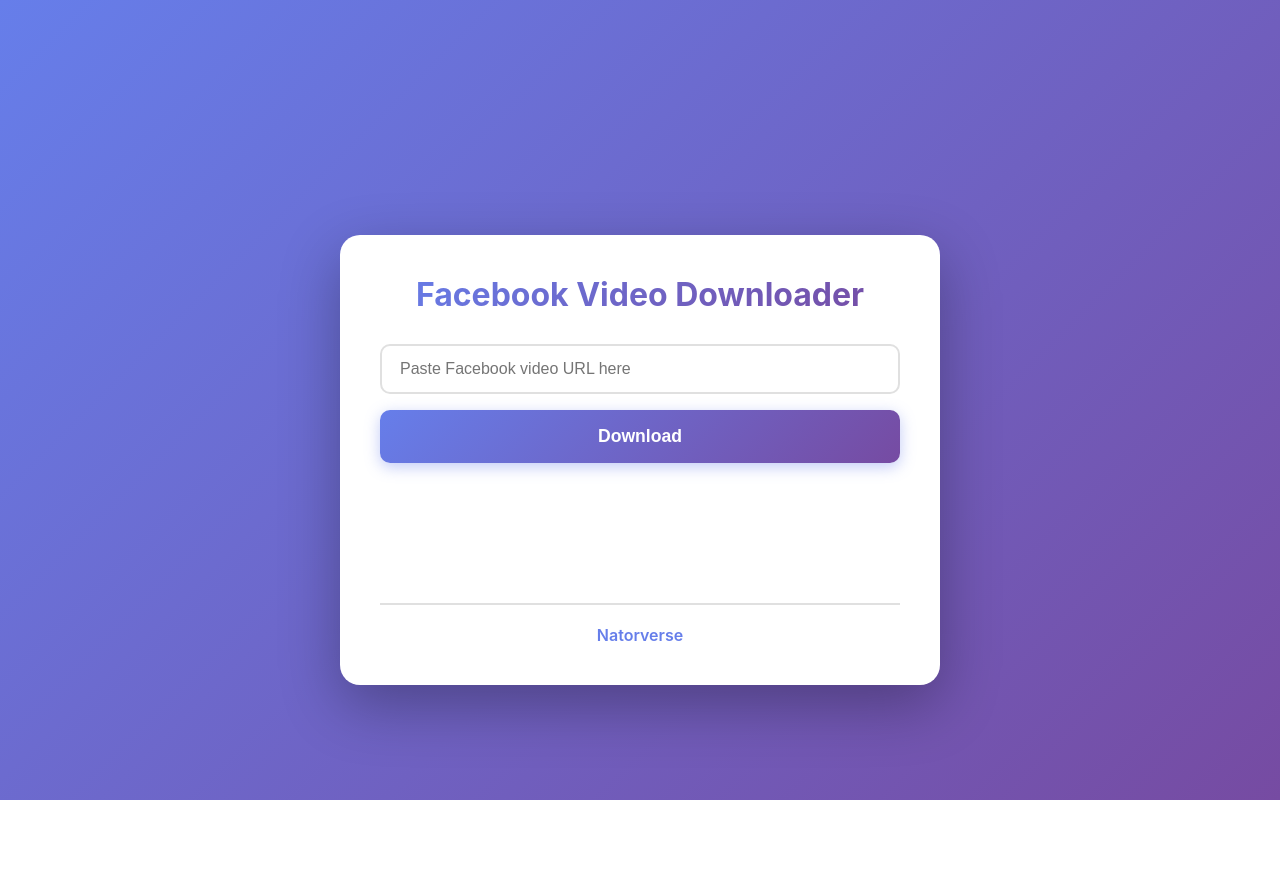
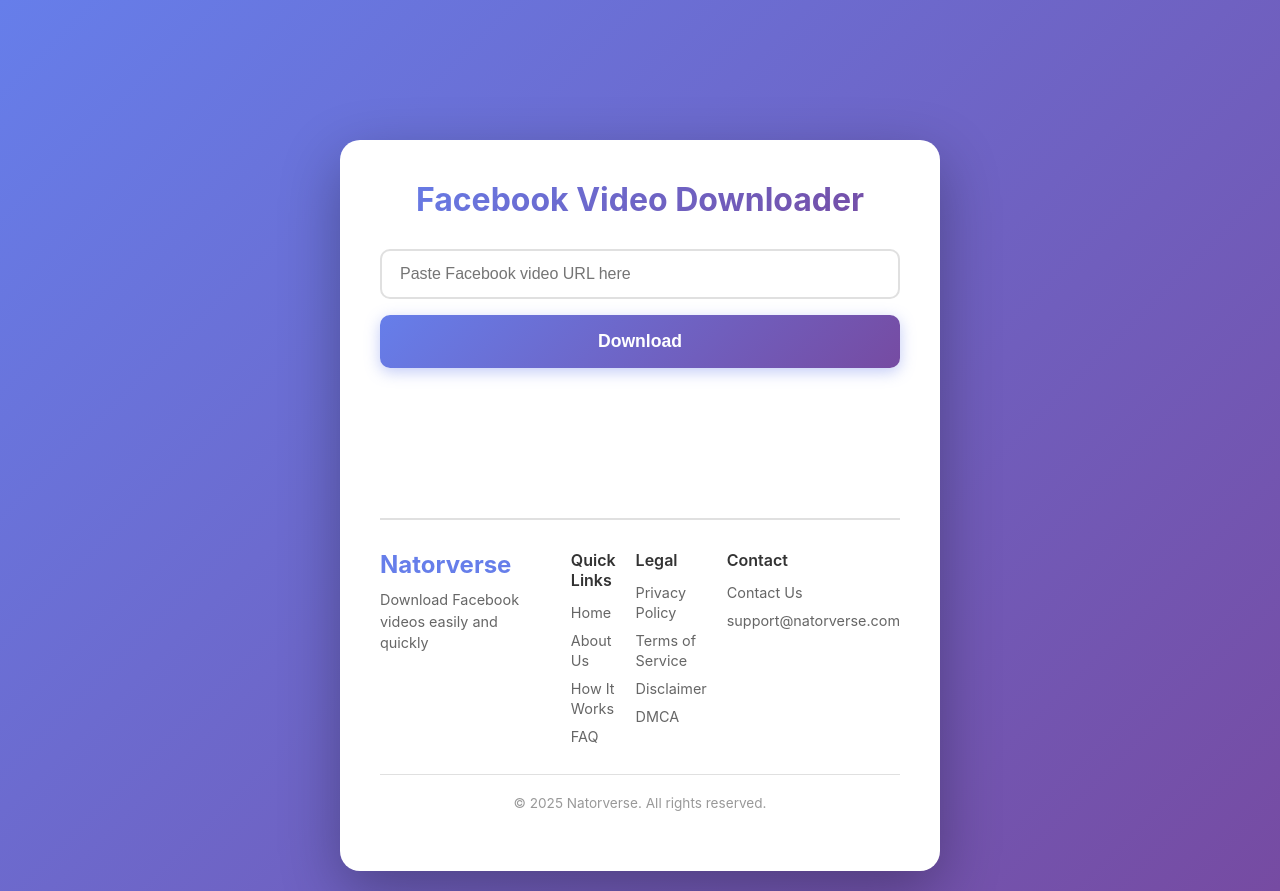
Before and after one commit to Khunze/facebook-video-downloader, a Flask app: page / in a window 1280 px wide. Before the commit the page ends 800 px from the top, so only its background shows below. Run offline with Flask 3, Linux system fonts and the light colour scheme.

Commit message:
Add professional footer and legal pages

```diff
--- a/app.py
+++ b/app.py
@@ -14,6 +14,14 @@
 @app.route('/')
 def index():
     return render_template('index.html')
+
+@app.route('/privacy')
+def privacy():
+    return render_template('privacy.html')
+
+@app.route('/terms')
+def terms():
+    return render_template('terms.html')
 
 
 @app.route('/download', methods=['POST'])
--- a/static/style.css
+++ b/static/style.css
@@ -170,17 +170,141 @@
 }
 
 .footer {
-    margin-top: 30px;
-    padding-top: 20px;
+    margin-top: 40px;
+    padding: 30px 0 20px;
     border-top: 2px solid #e0e0e0;
-    text-align: center;
 }
 
-.footer p {
+.footer-content {
+    display: grid;
+    grid-template-columns: 1fr 2fr;
+    gap: 30px;
+    margin-bottom: 20px;
+}
+
+.footer-brand h3 {
     color: #667eea;
+    font-size: 1.5rem;
+    margin-bottom: 10px;
+    font-weight: 700;
+}
+
+.footer-brand p {
+    color: #666;
+    font-size: 0.9rem;
+    line-height: 1.5;
+}
+
+.footer-links {
+    display: grid;
+    grid-template-columns: repeat(3, 1fr);
+    gap: 20px;
+}
+
+.footer-column h4 {
+    color: #333;
+    font-size: 1rem;
+    margin-bottom: 12px;
     font-weight: 600;
-    font-size: 1rem;
+}
+
+.footer-column ul {
+    list-style: none;
+    padding: 0;
     margin: 0;
+}
+
+.footer-column ul li {
+    margin-bottom: 8px;
+}
+
+.footer-column ul li a {
+    color: #666;
+    text-decoration: none;
+    font-size: 0.9rem;
+    transition: color 0.3s ease;
+}
+
+.footer-column ul li a:hover {
+    color: #667eea;
+}
+
+.footer-bottom {
+    text-align: center;
+    padding-top: 20px;
+    border-top: 1px solid #e0e0e0;
+}
+
+.footer-bottom p {
+    color: #999;
+    font-size: 0.85rem;
+    margin: 0;
+}
+
+/* Page Content Styles */
+.page-content {
+    max-width: 800px;
+    text-align: left;
+}
+
+.page-content h1 {
+    text-align: left;
+    margin-bottom: 10px;
+}
+
+.page-content h2 {
+    color: #333;
+    font-size: 1.3rem;
+    margin-top: 25px;
+    margin-bottom: 12px;
+}
+
+.page-content p {
+    color: #555;
+    line-height: 1.7;
+    margin-bottom: 15px;
+}
+
+.page-content ul {
+    color: #555;
+    line-height: 1.8;
+    margin-left: 20px;
+    margin-bottom: 15px;
+}
+
+.page-content ul li {
+    margin-bottom: 8px;
+}
+
+.page-content a {
+    color: #667eea;
+    text-decoration: none;
+}
+
+.page-content a:hover {
+    text-decoration: underline;
+}
+
+.last-updated {
+    color: #999;
+    font-size: 0.9rem;
+    font-style: italic;
+}
+
+.back-link {
+    margin-top: 40px;
+    padding-top: 20px;
+    border-top: 1px solid #e0e0e0;
+}
+
+.back-link a {
+    color: #667eea;
+    text-decoration: none;
+    font-weight: 600;
+}
+
+.back-link a:hover {
+    text-decoration: underline;
 }
 
 @media (max-width: 640px) {
@@ -196,4 +320,14 @@
         font-size: 1rem;
         padding: 14px 28px;
     }
+
+    .footer-content {
+        grid-template-columns: 1fr;
+        gap: 20px;
+    }
+
+    .footer-links {
+        grid-template-columns: 1fr;
+        gap: 15px;
+    }
 }
--- a/templates/index.html
+++ b/templates/index.html
@@ -45,7 +45,42 @@
 		</div>
 
 		<footer class="footer">
-			<p>Natorverse</p>
+			<div class="footer-content">
+				<div class="footer-brand">
+					<h3>Natorverse</h3>
+					<p>Download Facebook videos easily and quickly</p>
+				</div>
+				<div class="footer-links">
+					<div class="footer-column">
+						<h4>Quick Links</h4>
+						<ul>
+							<li><a href="/">Home</a></li>
+							<li><a href="/about">About Us</a></li>
+							<li><a href="/how-it-works">How It Works</a></li>
+							<li><a href="/faq">FAQ</a></li>
+						</ul>
+					</div>
+					<div class="footer-column">
+						<h4>Legal</h4>
+						<ul>
+							<li><a href="/privacy">Privacy Policy</a></li>
+							<li><a href="/terms">Terms of Service</a></li>
+							<li><a href="/disclaimer">Disclaimer</a></li>
+							<li><a href="/dmca">DMCA</a></li>
+						</ul>
+					</div>
+					<div class="footer-column">
+						<h4>Contact</h4>
+						<ul>
+							<li><a href="/contact">Contact Us</a></li>
+							<li><a href="mailto:support@natorverse.com">support@natorverse.com</a></li>
+						</ul>
+					</div>
+				</div>
+			</div>
+			<div class="footer-bottom">
+				<p>&copy; 2025 Natorverse. All rights reserved.</p>
+			</div>
 		</footer>
 	</div>
 </body>
```
Also changed, not shown: templates/privacy.html (added, +52 -0 lines), templates/terms.html (added, +56 -0 lines).
